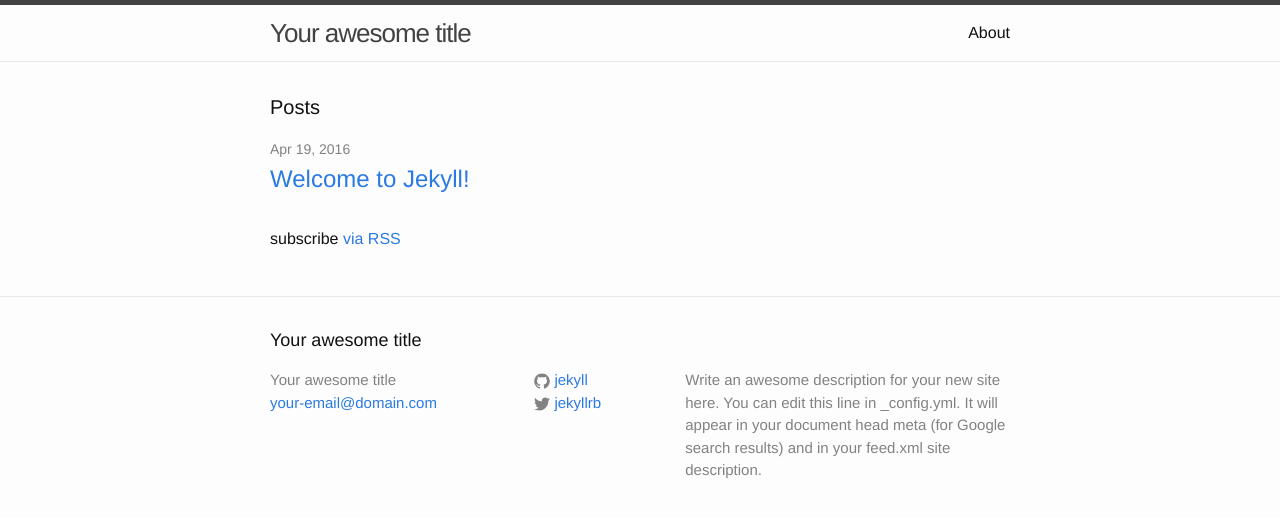
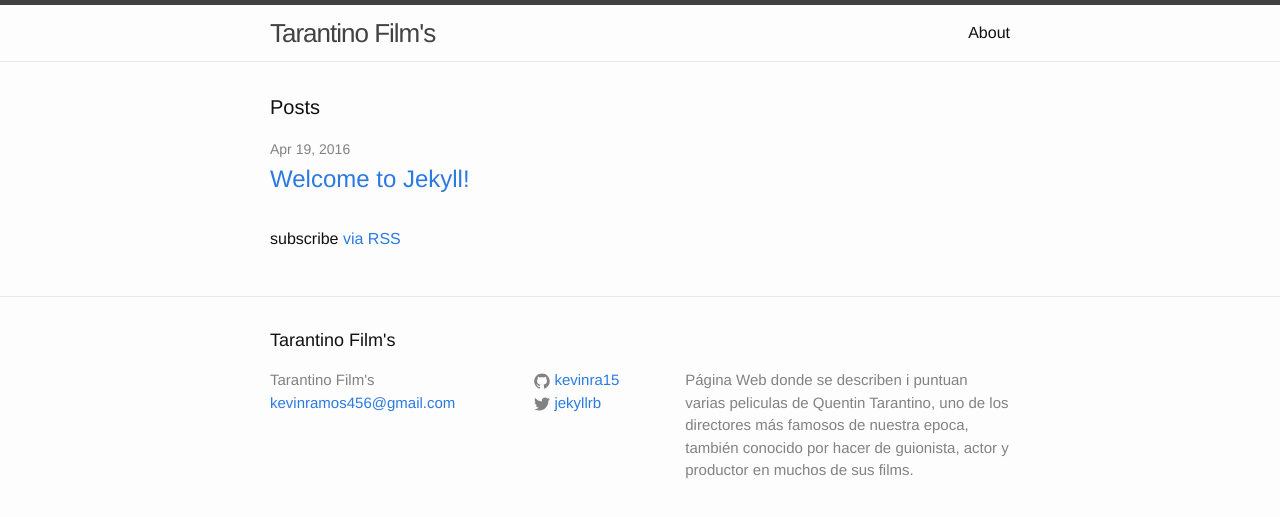
Before and after one commit to kevinra15/kevinra15.github.io, a Jekyll site: the page built from index.html, in a window 1280 px wide. Shown: the top 517 px of the page. Built offline with Jekyll 4.4.1, drawn with Linux system fonts in a browser that asks for light colours.

Commit message:
Modify description config.yml

```diff
--- a/_config.yml
+++ b/_config.yml
@@ -6,16 +6,17 @@
 # 'jekyll serve'. If you change this file, please restart the server process.
 
 # Site settings
-title: Your awesome title
-email: your-email@domain.com
+title: Tarantino Film's
+email: kevinramos456@gmail.com
 description: > # this means to ignore newlines until "baseurl:"
-  Write an awesome description for your new site here. You can edit this
-  line in _config.yml. It will appear in your document head meta (for
-  Google search results) and in your feed.xml site description.
+  Página Web donde se describen i puntuan varias peliculas
+  de Quentin Tarantino, uno de los directores más famosos de
+  nuestra epoca, también conocido por hacer de guionista, actor y
+  productor en muchos de sus films.
 baseurl: "" # the subpath of your site, e.g. /blog
-url: "http://yourdomain.com" # the base hostname & protocol for your site
+url: "http://kevinra15.github.io/" # the base hostname & protocol for your site
 twitter_username: jekyllrb
-github_username:  jekyll
+github_username:  kevinra15
 
 # Build settings
 markdown: kramdown
```
